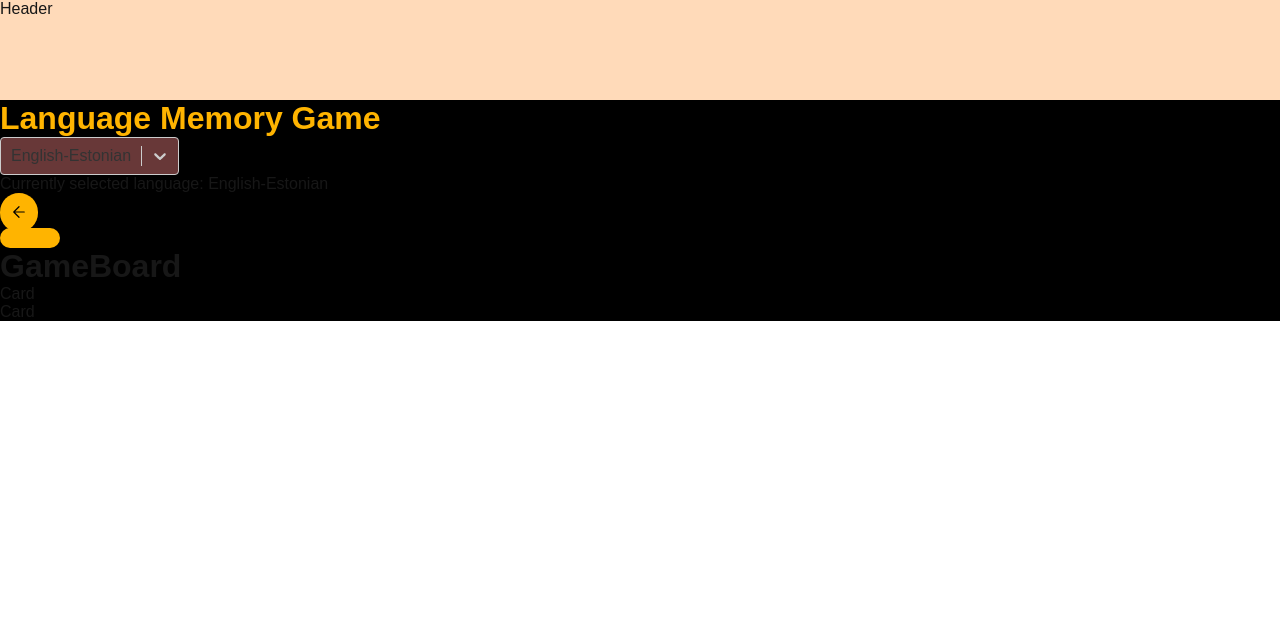
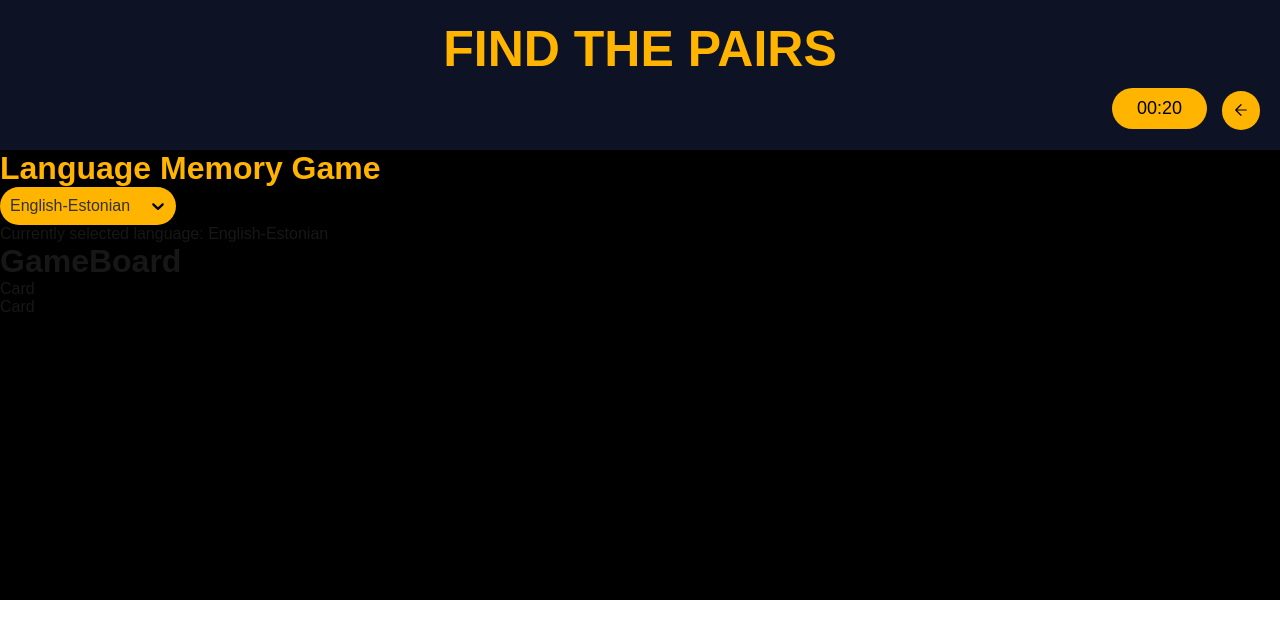
Before and after one commit to punane06/language-memory-game, a Next.js app: page / in a window 1280 px wide. Shown: the top 638 px of the page. Built offline with nearby package versions, Linux system fonts and the light colour scheme.

Commit message:
Dropdown ja header
Dropdown visuaal ning header'i algus.

```diff
--- a/app/components/Header.tsx
+++ b/app/components/Header.tsx
@@ -1,9 +1,28 @@
 import React from 'react'
+import LanguagePick from "./LanguagePick";
+import Button from './Button';
+import ArrowDownIcon from './icons/ArrowDownIcon';
 
 const Header = () => {
   return (
-    <div className='header'>Header</div>
-  )
-}
+    <header className="header">
+
+      <div className="header-container">
+      <h1 className="header-title">FIND THE PAIRS</h1>
+        <div className='header-actions'>
+        <Button
+            title='00:20' >
+          </Button>
+          <Button
+            onlyIcon={<ArrowDownIcon width={18} height={18}/>}>
+          </Button>
+
+        </div>
+      </div>
+    </header>
+  );
+};
+
+
 
 export default Header
--- a/app/page.tsx
+++ b/app/page.tsx
@@ -23,13 +23,9 @@ export default function Home() {
       <h1 className="title">Language Memory Game</h1>
       <LanguagePick onChange={handleLanguageChange} />
       <p>Currently selected language: {selectedLanguage}</p>
-      <Button
 
-        onlyIcon={<ArrowDownIcon width={18} height={18}
-        />}
-      >
-      </Button>
-      <Language />
+
+
       <GameBoard />
     </main>
   );
--- a/app/styles/variables.scss
+++ b/app/styles/variables.scss
@@ -4,14 +4,41 @@ $color-primary: #FFB400;
     color: $color-primary;
 }
 
+//Header
 .header {
-    height: 100px;
-    background: peachpuff;
+    background-color:#0D1225 ;
+    color:#FFB400 ;
+    padding: 20px;
+    height: 150px;
+
 }
+.header-container{
+    display: flex;
+    flex-direction: column;
+    align-items: center;
+
+}
+.header-title {
+    color: #FFB400;
+    font-size: 50px;
+    margin: 0;
+    padding-bottom: 10px;
+    text-align: center;
+  }
+
+  .header-actions {
+    display: flex;
+    justify-content: flex-end;
+    align-items: center;
+    width: 100%;
+    gap: 15px;
+    padding-bottom: 10px;
+  }
+
 
 .main {
     background: #000;
-    height: 100%;
+    height: 600px;
 }
 
 
@@ -51,14 +78,35 @@ $color-primary: #FFB400;
 .react-select-container {
     width: fit-content;
 
-    .selector-notFocused {
-        background: #683838;
+    .react-select__control {
+        background-color: #FFB400;
+        color: #000000;
+        border: none;
+        border-radius: 25px;
     }
 
-    .selector-isFocused {
-        background: #d6a3a3;
+    .react-select__menu {
+        background-color: #FFB400;
+        border-radius: 25px;
+        margin-top: 20px;
     }
-    .react-select__dropdown-indicators {
-        color: yellow;
+
+    .react-select__option--is-focused {
+        background-color: #EC9C00 !important;
+        border-radius: 25px;
+    }
+
+    .react-select__option--is-selected {
+        background-color: #FFB400 !important;
+        color: #58607D;
+        border-radius: 25px;
+    }
+
+    .react-select__dropdown-indicator {
+        color: #000000;
+    }
+
+    .react-select__indicator-separator {
+        display: none;
     }
 }
```
Also changed, not shown: 1 other file (tests, documents, lock files or other folders).
